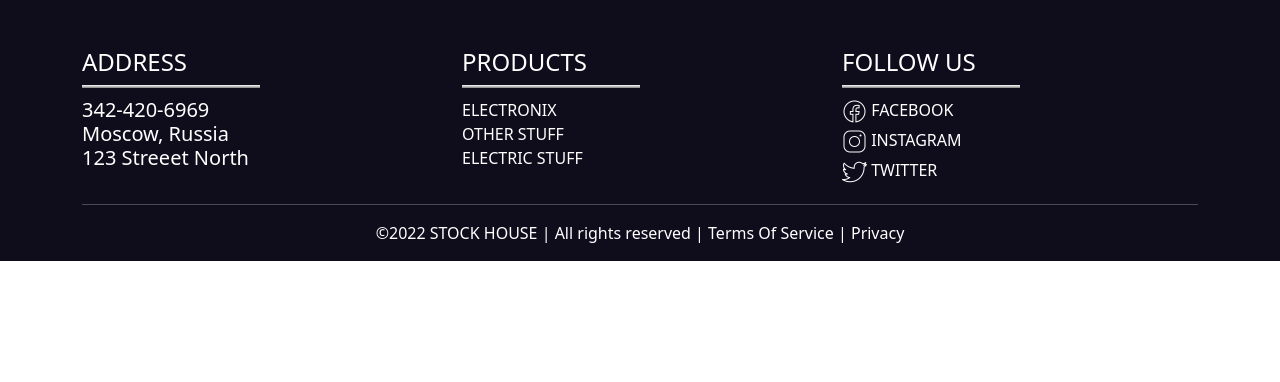
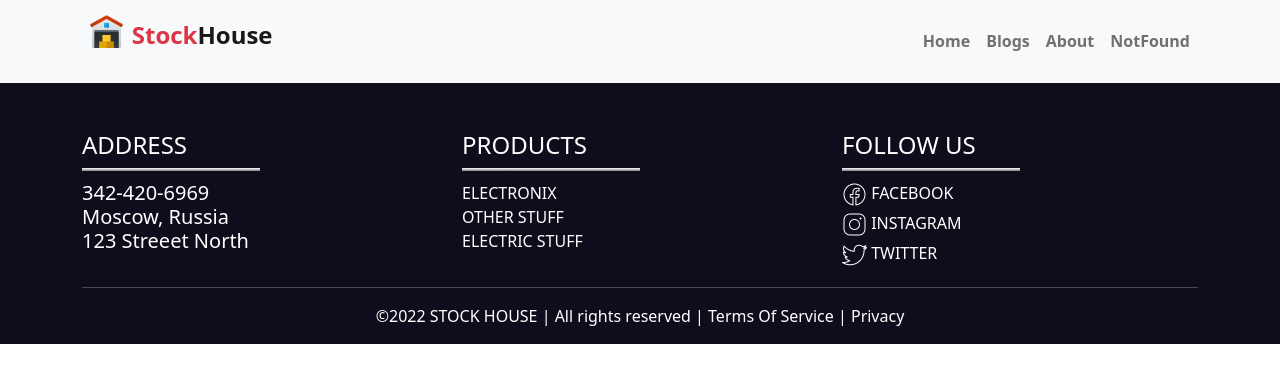
Before and after one commit to RidwanSiddique44/ware-house-client-side, a React (Create React App) app: page / in a window 1280 px wide. Shown: the top 382 px of the page. Built offline with nearby package versions, Linux system fonts and the light colour scheme.

Commit message:
navbar added

```diff
--- a/src/components/mainPages/Notfound/Notfound.css
+++ b/src/components/mainPages/Notfound/Notfound.css
@@ -3,11 +3,5 @@
     background-repeat: no-repeat;
     background-size: 100% 100%;
     width: 100%;
-    height: 350px;
+    height: 450px;
 }
-
-.bg-body img {
-    width: 80px;
-    height: 80px;
-
-}
--- a/src/components/sharedPages/Footer/Footer.css
+++ b/src/components/sharedPages/Footer/Footer.css
@@ -19,7 +19,7 @@
     background-image: linear-gradient(white, gray);
 }
 
-img {
+.social-icon {
     filter: invert(1);
     height: 25px;
     width: 25px;
--- a/src/components/sharedPages/Footer/Footer.js
+++ b/src/components/sharedPages/Footer/Footer.js
@@ -34,9 +34,9 @@ const Footer = () => {
                         <h4>FOLLOW US</h4>
                         <div className='underline'></div>
                         <ui className="list-unstyled">
-                            <li className='mb-1'><img src={facebook} /> FACEBOOK</li>
-                            <li className='mb-1'><img src={insta} /> INSTAGRAM</li>
-                            <li className='mb-1'><img src={twitter} /> TWITTER</li>
+                            <li className='mb-1'><img src={facebook} className='social-icon' /> FACEBOOK</li>
+                            <li className='mb-1'><img src={insta} className='social-icon' /> INSTAGRAM</li>
+                            <li className='mb-1'><img src={twitter} className='social-icon' /> TWITTER</li>
                         </ui>
                     </div>
                 </div>
--- a/src/components/sharedPages/Header/Header.css
+++ b/src/components/sharedPages/Header/Header.css
@@ -0,0 +1,10 @@
+.nav-bar {
+    position: sticky;
+    top: 0;
+    z-index: 100;
+}
+
+.header-icon {
+    width: 20%;
+    margin-bottom: 5%;
+}
--- a/src/components/sharedPages/Header/Header.js
+++ b/src/components/sharedPages/Header/Header.js
@@ -1,9 +1,28 @@
 import React from 'react';
+import './Header.css';
+import { Container, Nav, Navbar } from 'react-bootstrap';
+import { Link } from 'react-router-dom';
+import warehouse from '../../Images/Icons/warehouse.png';
 
 const Header = () => {
     return (
-        <div>
-
+        <div className='nav-bar'>
+            <Navbar collapseOnSelect expand="lg" bg="light" variant="light">
+                <Container>
+                    <Navbar.Brand as={Link} to="/">
+                        <h4 className='fw-bolder align-middle'> <img src={warehouse} className='header-icon' /><span className='text-danger'> Stock</span>House</h4>
+                    </Navbar.Brand>
+                    <Navbar.Toggle aria-controls="responsive-navbar-nav" />
+                    <Navbar.Collapse id="responsive-navbar-nav">
+                        <Nav className="ms-auto  fw-bolder">
+                            <Nav.Link as={Link} to="/home">Home</Nav.Link>
+                            <Nav.Link as={Link} to="/blog">Blogs</Nav.Link>
+                            <Nav.Link as={Link} to="/blog">About</Nav.Link>
+                            <Nav.Link as={Link} to="/kala">NotFound</Nav.Link>
+                        </Nav>
+                    </Navbar.Collapse>
+                </Container>
+            </Navbar>
         </div>
     );
 };
```
Also changed, not shown: src/components/Images/Icons/warehouse.png (added).
